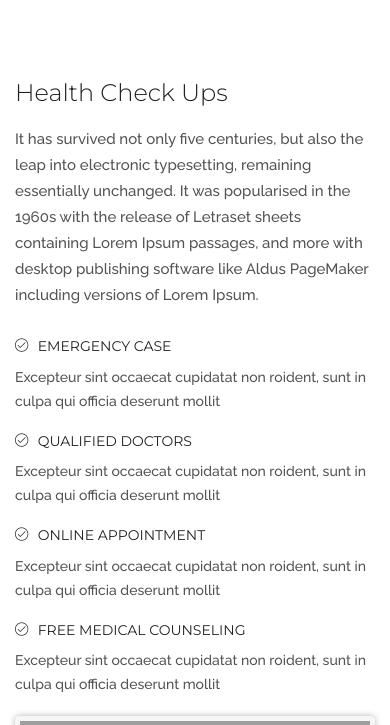
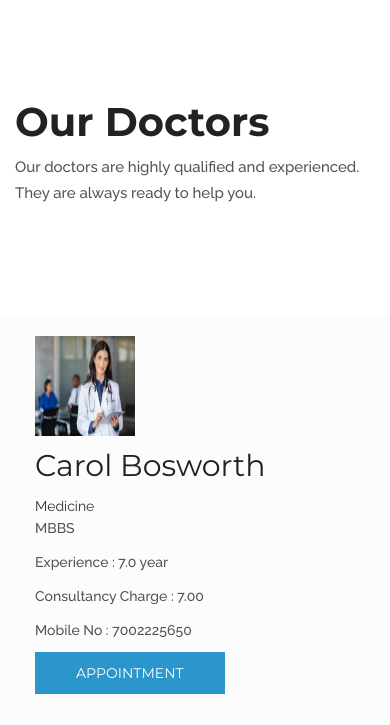
Before and after one commit to emon1432/hms_v2, a PHP site: page /about.php in a window 390 px wide. Shown: the part 101-826 px from the top of the page. Run offline with PHP 8.4, Linux system fonts and the light colour scheme; data comes from the database, SQL or seed files in the repository; both versions use the stored data as it was after the commit; some libraries are stand-ins or nearby versions; grey boxes are pictures that could not be loaded.

Commit message:
add doctors section

```diff
--- a/about.php
+++ b/about.php
@@ -10,47 +10,61 @@
             <div class="intro-main">
                 <div class="row">
 
-                    <!-- Intro Detail -->
-                    <div class="col-md-7">
-                        <div class="text-sec padding-right-0">
-                            <h5>Health Check Ups</h5>
-                            <p>It has survived not only five centuries, but also the leap into electronic typesetting,
-                                remaining essentially unchanged. It was popularised in the 1960s with the release of
-                                Letraset sheets containing Lorem Ipsum passages, and more with desktop publishing
-                                software like Aldus PageMaker including versions of Lorem Ipsum.</p>
-                            <ul class="row">
-                                <li class="col-sm-6">
-                                    <h6> <i class="lnr  lnr-checkmark-circle"></i> EMERGENCY CASE</h6>
-                                    <p>Excepteur sint occaecat cupidatat non roident,
-                                        sunt in culpa qui officia deserunt mollit </p>
-                                </li>
-                                <li class="col-sm-6">
-                                    <h6> <i class="lnr  lnr-checkmark-circle"></i> QUALIFIED DOCTORS</h6>
-                                    <p>Excepteur sint occaecat cupidatat non roident,
-                                        sunt in culpa qui officia deserunt mollit </p>
-                                </li>
-                                <li class="col-sm-6">
-                                    <h6> <i class="lnr  lnr-checkmark-circle"></i> ONLINE APPOINTMENT</h6>
-                                    <p>Excepteur sint occaecat cupidatat non roident,
-                                        sunt in culpa qui officia deserunt mollit </p>
-                                </li>
-                                <li class="col-sm-6">
-                                    <h6> <i class="lnr  lnr-checkmark-circle"></i> FREE MEDICAL COUNSELING</h6>
-                                    <p>Excepteur sint occaecat cupidatat non roident,
-                                        sunt in culpa qui officia deserunt mollit </p>
-                                </li>
-                            </ul>
+                    <!-- Doctor list -->
+                    <div class="col-md-12">
+                        <div class="intro-detail">
+                            <h2>Our Doctors</h2>
+                            <p>Our doctors are highly qualified and experienced. They are always ready to help you.</p>
                         </div>
-                    </div>
-
-                    <!-- Intro Timing -->
-                    <div class="col-md-5"> <img class="img-responsive intro-img" src="images/intro-img.jpg" alt="">
                     </div>
                 </div>
             </div>
         </div>
     </section>
 
+    <!-- Doctors -->
+    <section class="light-gry-bg p-t-b-100">
+        <div class="container">
+            <div class="row">
+
+                <?php
+                $sql = "SELECT * FROM doctor";
+                $qsql = mysqli_query($con, $sql);
+                while ($rs = mysqli_fetch_array($qsql)) {
+
+                    $sqldept = "SELECT * FROM department WHERE departmentid='$rs[departmentid]'";
+                    $qsqldept = mysqli_query($con, $sqldept);
+                    $rsdept = mysqli_fetch_array($qsqldept);
+
+
+                ?>
+                    <div class="col-md-4">
+                        <div class="doctors" style="padding: 20px;">
+                            <div class="doctors-img"> <img src="images/doctorImage/<?php echo $rs['image']; ?>" style="height: 100px; width:100px;" alt=""> </div>
+                            <div class="doctors-detail">
+                                <h4><?php echo $rs['doctorname']; ?></h4>
+                                <span><?php echo $rsdept['departmentname']; ?></span>
+                                <p><?php echo $rs['education']; ?></p>
+                                <p>Experience : <?php echo $rs['experience']; ?> year</p>
+                                <p>Consultancy Charge : <?php echo $rs['consultancy_charge']; ?></p>
+                                <p>Mobile No : <?php echo $rs['mobileno']; ?></p>
+                                <a href="patientappointment.php" class="btn">Appointment</a>
+                            </div>
+                        </div>
+                    </div>
+
+                <?php } ?>
+
+
+
+
+
+                <!-- Intro Timing -->
+                <div class="col-md-5"> <img class="img-responsive intro-img" src="images/intro-img.jpg" alt="">
+                </div>
+            </div>
+        </div>
+    </section>
 
 </div>
 
--- a/header.php
+++ b/header.php
@@ -93,7 +93,7 @@ $tim = date("H:i:s");
         <div class="collapse navbar-collapse navbar-right" id="nav-open-btn">
           <ul class="nav">
             <li> <a href="index.php">Home </a></li>
-            <li><a href="about.php">About</a></li>
+            <li><a href="about.php">Our Doctors</a></li>
             <li><a href="patientappointment.php">Appointment </a></li>
             <li><a href="contact.php">Contact </a></li>
             <li class="dropdown"> <a href="#" class="dropdown-toggle" data-toggle="dropdown">Log In </a>
```
Also changed, not shown: DATABASE FILE/hms2.sql (+8 -8 lines), images/doctorImage/doctor1.jpg (added), images/doctorImage/doctor2.jpg (added), images/doctorImage/doctor3.jpg (added), images/doctorImage/doctor4.jpg (added), images/doctorImage/doctor5.jpg (added), images/doctorImage/doctor6.jpg (added).
